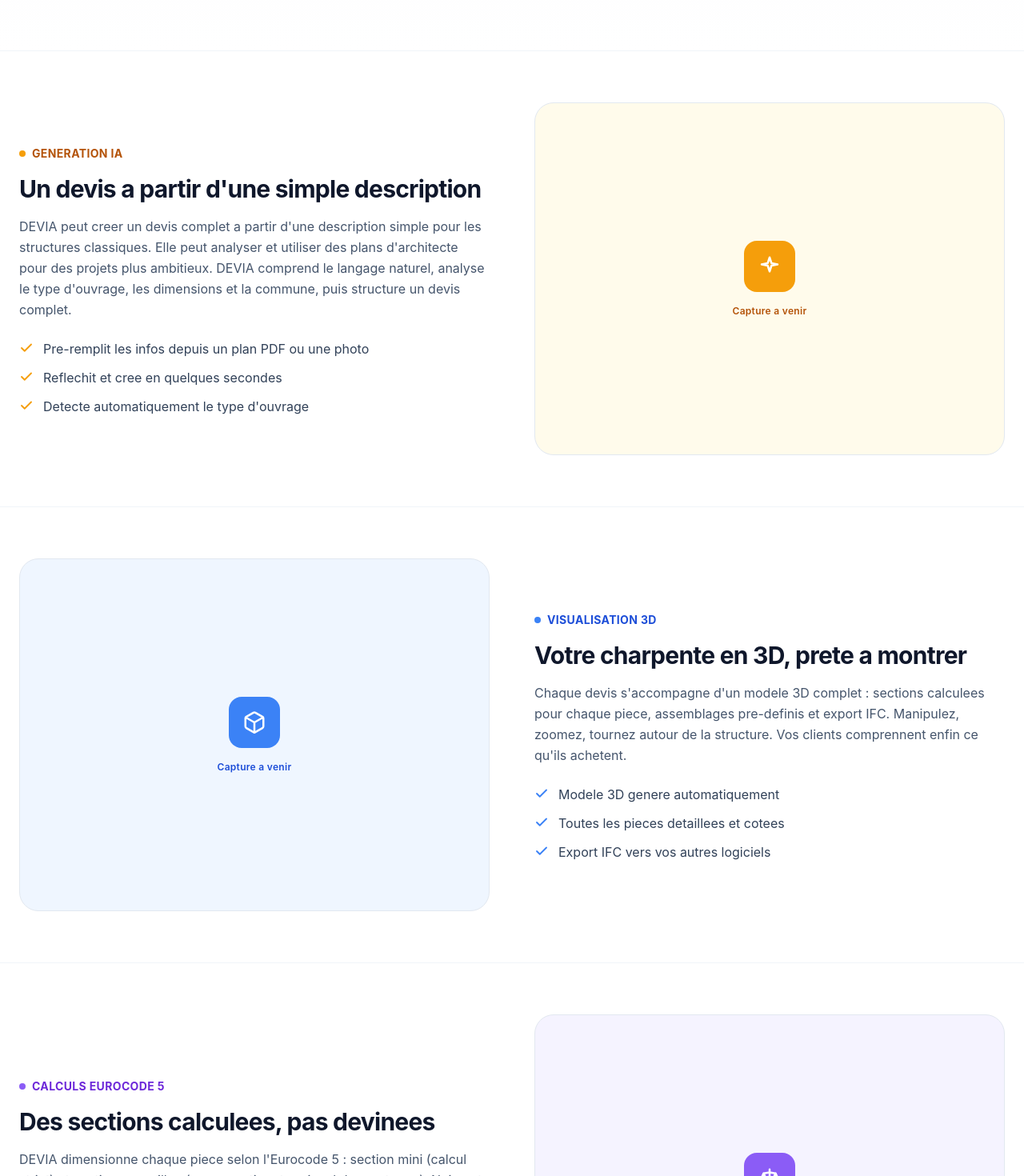
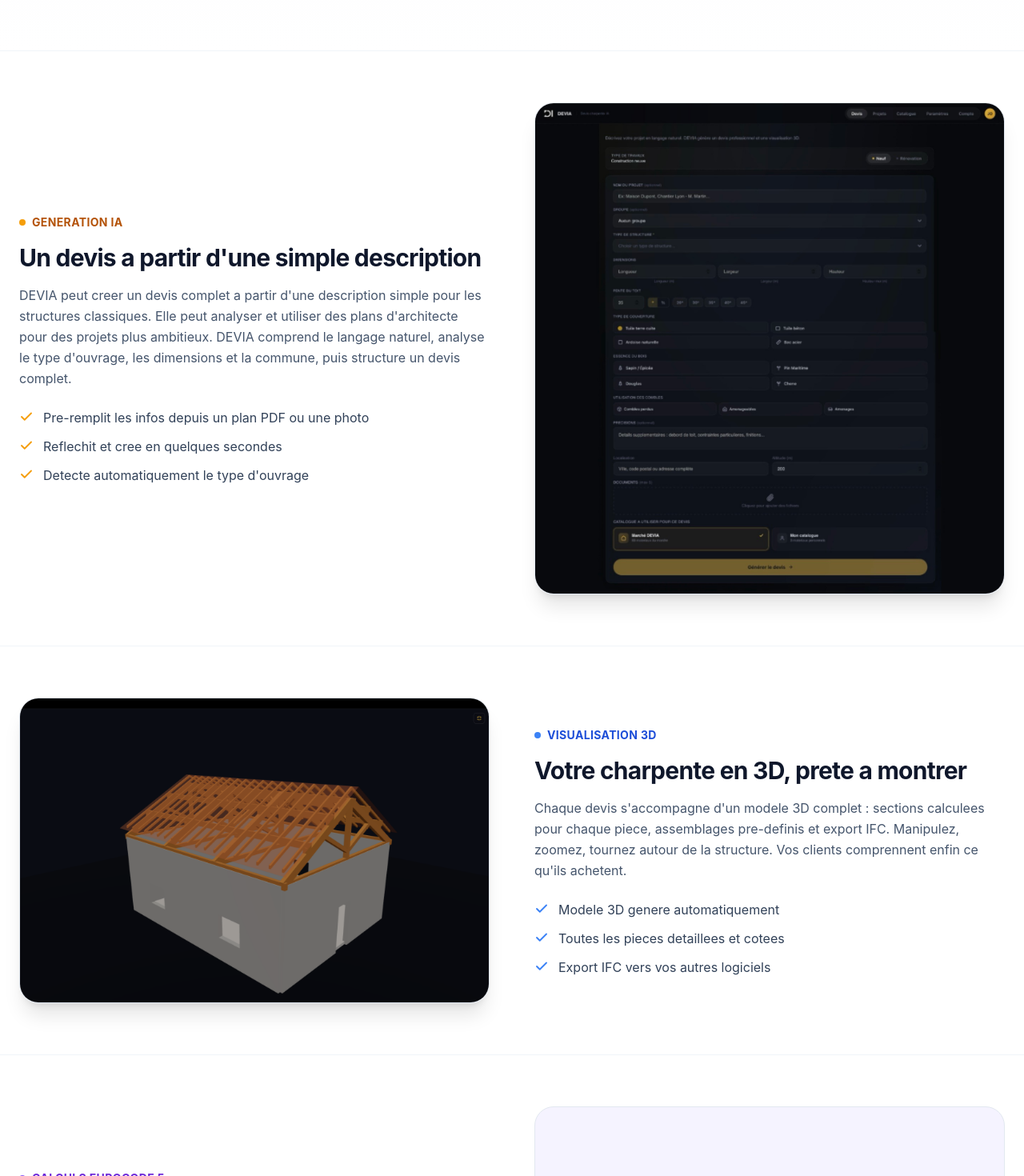
Before and after one commit to pdftw2htgt-glitch/devia-site, a Next.js app: page /fonctionnalites in a window 1280 px wide. Shown: the part 480-1950 px from the top of the page at 80% size. Built offline with nearby package versions, Linux system fonts and the light colour scheme.

Commit message:
Fonctionnalites : captures reelles (formulaire devis + 3D avec noues)

```diff
--- a/src/app/fonctionnalites/page.tsx
+++ b/src/app/fonctionnalites/page.tsx
@@ -7,6 +7,7 @@
     desc: "DEVIA peut creer un devis complet a partir d'une description simple pour les structures classiques. Elle peut analyser et utiliser des plans d'architecte pour des projets plus ambitieux. DEVIA comprend le langage naturel, analyse le type d'ouvrage, les dimensions et la commune, puis structure un devis complet.",
     bullets: ["Pre-remplit les infos depuis un plan PDF ou une photo", "Reflechit et cree en quelques secondes", "Detecte automatiquement le type d'ouvrage"],
     c: "#f59e0b", tint: "#fffbeb", txt: "#b45309",
+    image: "/captures/formulaire-devis.jpg",
     icon: <svg width="30" height="30" viewBox="0 0 24 24" fill="none" stroke="currentColor" strokeWidth="2" strokeLinecap="round" strokeLinejoin="round"><path d="M12 3l1.9 5.8L20 10l-6.1 1.2L12 17l-1.9-5.8L4 10l6.1-1.2z" /></svg>,
   },
   {
@@ -15,6 +16,7 @@
     desc: "Chaque devis s'accompagne d'un modele 3D complet : sections calculees pour chaque piece, assemblages pre-definis et export IFC. Manipulez, zoomez, tournez autour de la structure. Vos clients comprennent enfin ce qu'ils achetent.",
     bullets: ["Modele 3D genere automatiquement", "Toutes les pieces detaillees et cotees", "Export IFC vers vos autres logiciels"],
     c: "#3b82f6", tint: "#eff6ff", txt: "#1d4ed8",
+    image: "/captures/vue-3d-noues.png",
     icon: <svg width="30" height="30" viewBox="0 0 24 24" fill="none" stroke="currentColor" strokeWidth="2" strokeLinecap="round" strokeLinejoin="round"><path d="M21 16V8a2 2 0 00-1-1.7l-7-4a2 2 0 00-2 0l-7 4A2 2 0 003 8v8a2 2 0 001 1.7l7 4a2 2 0 002 0l7-4A2 2 0 0021 16z" /><path d="M3.3 7L12 12l8.7-5M12 22V12" /></svg>,
   },
   {
@@ -102,10 +104,16 @@
                   </ul>
                 </div>
                 <div className={reversed ? "md:order-1" : ""}>
-                  <div className="rounded-3xl border border-slate-200 aspect-[4/3] flex flex-col items-center justify-center gap-4" style={{ background: f.tint }}>
-                    <div className="w-16 h-16 rounded-2xl flex items-center justify-center text-white" style={{ background: f.c }}>{f.icon}</div>
-                    <div className="text-xs font-semibold tracking-wide" style={{ color: f.txt }}>Capture a venir</div>
-                  </div>
+                  {(f as any).image ? (
+                    <div className="rounded-3xl border border-slate-200 overflow-hidden shadow-xl">
+                      <img src={(f as any).image} alt={f.title} className="w-full h-auto" />
+                    </div>
+                  ) : (
+                    <div className="rounded-3xl border border-slate-200 aspect-[4/3] flex flex-col items-center justify-center gap-4" style={{ background: f.tint }}>
+                      <div className="w-16 h-16 rounded-2xl flex items-center justify-center text-white" style={{ background: f.c }}>{f.icon}</div>
+                      <div className="text-xs font-semibold tracking-wide" style={{ color: f.txt }}>Capture a venir</div>
+                    </div>
+                  )}
                 </div>
               </div>
             </div>
```
Also changed, not shown: public/captures/formulaire-devis.jpg (added), public/captures/vue-3d-noues.png (added).
